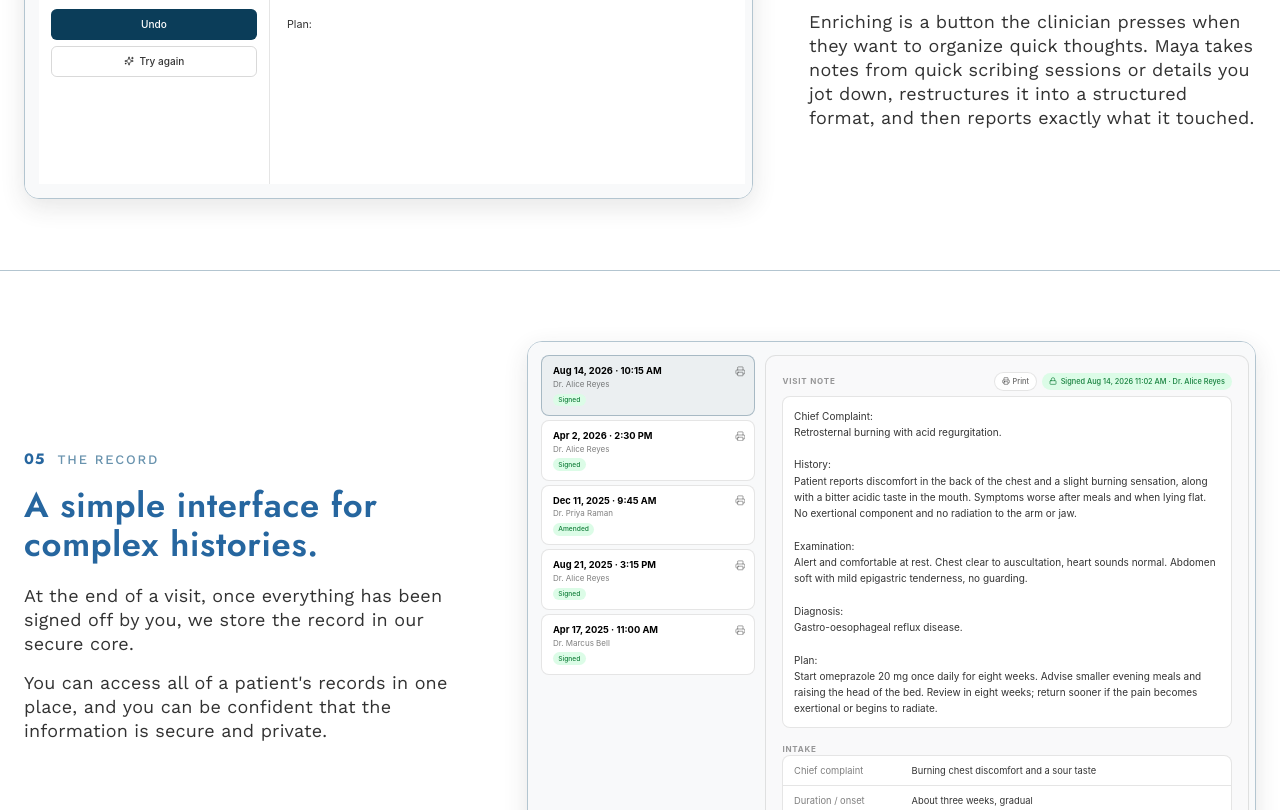
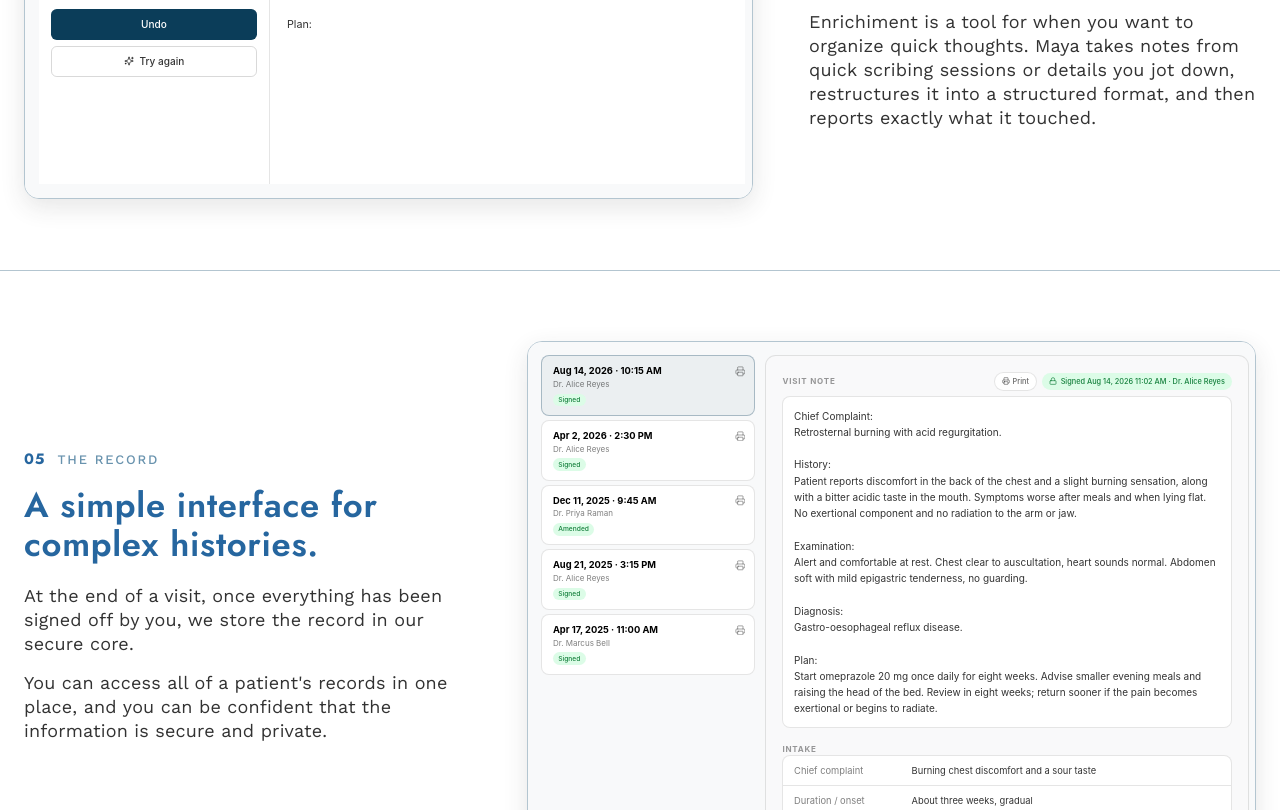
Before and after one commit to Refresh-Health/refresh-health-website, an Astro site: page /platform in a window 1280 px wide. Shown: the part 4150-4960 px from the top of the page. Built offline with nearby package versions, Linux system fonts and the light colour scheme; Astro itself is replaced by a stand-in of ours.

Commit message:
wording fix on product page

```diff
--- a/src/pages/platform/index.astro
+++ b/src/pages/platform/index.astro
@@ -224,7 +224,7 @@ const visitIndex = [
     >
       <Fragment slot="lead">
         <p class="body">
-          Enriching is a button the clinician presses when they want to organize quick thoughts.
+          Enrichiment is a tool for when you want to organize quick thoughts.
           Maya takes notes from quick scribing sessions or details you jot down, restructures it into a structured format, and
           then reports exactly what it touched.
         </p>
```
